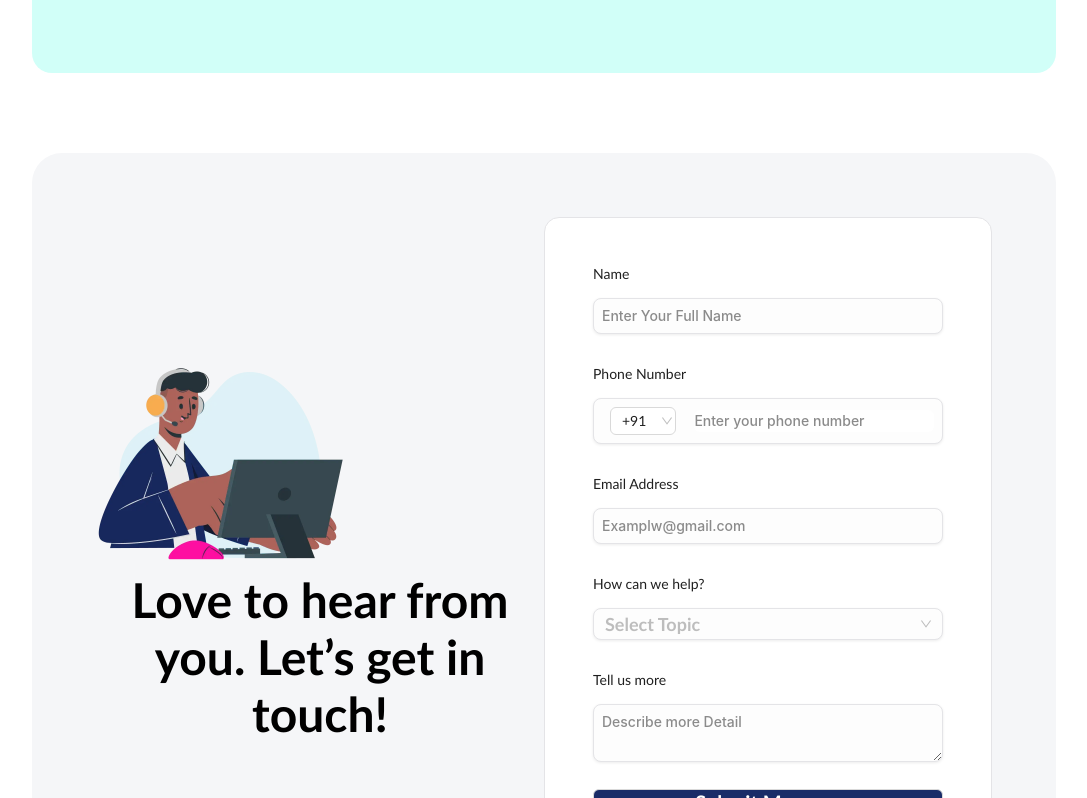
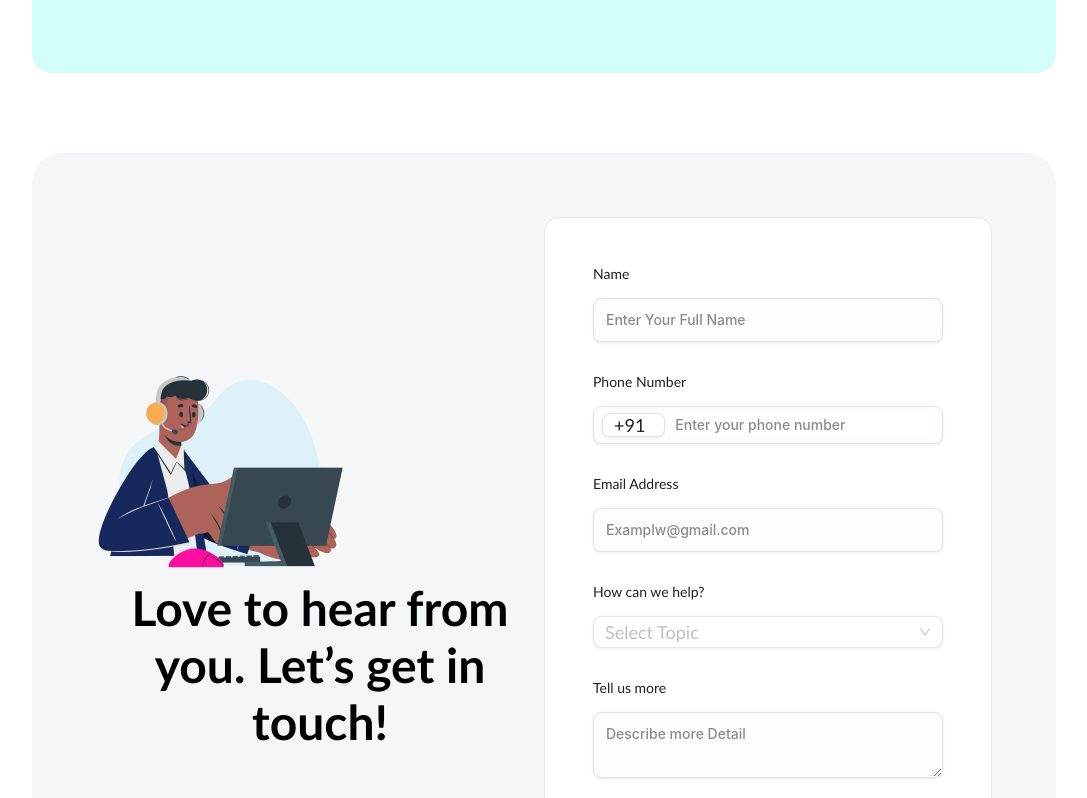
Before and after one commit to Meet-Sabhani/happykamper, a React (Create React App) app: page / in a window 1280 px wide. Shown: the part 6213-7011 px from the top of the page, without its empty margins (96-1183 px from the left). Built offline with nearby package versions, Linux system fonts and the light colour scheme.

Commit message:
box shadow

```diff
--- a/src/components/download/DownloadNow.jsx
+++ b/src/components/download/DownloadNow.jsx
@@ -13,7 +13,7 @@ export const DownloadNow = () => {
       font-size: 22px;
       border: none;
     }
-    @media (max-width: 992px) {
+    @media (max-width: 1024px) {
       button {
         padding: 10px 14px;
         font-size: 18px;
--- a/src/styles/ContactStyle.js
+++ b/src/styles/ContactStyle.js
@@ -43,10 +43,17 @@ export const ContactStyle = styled.div`
 
       .phoneSelect {
         width: auto;
-        display: flex;
-        align-items: center;
-        justify-content: center;
-        padding: 2px 8px;
+        height: 24px;
+        border-radius: 8px;
+        border: 1px solid rgb(228, 228, 231);
+        background: rgb(253, 253, 253);
+        box-shadow: rgba(0, 0, 0, 0.08) 0px 1px 3px 0px;
+        .ant-select-arrow {
+          display: none;
+        }
+        .ant-select-selection-item {
+          padding-inline-end: 8px;
+        }
       }
 
       .phoneI {
@@ -67,7 +74,7 @@ export const ContactStyle = styled.div`
       border: 1px solid rgb(228, 228, 231);
       background: rgb(253, 253, 253);
       box-shadow: rgba(0, 0, 0, 0.08) 0px 1px 3px 0px;
-      padding: 6px 8px;
+      padding: 10px 12px;
       &::placeholder {
         color: #8b8b8b;
         font-size: 14px;
@@ -75,39 +82,18 @@ export const ContactStyle = styled.div`
       }
     }
 
+    .ant-select-selector {
+      border: none;
+      box-shadow: none !important;
+      font-size: 18px;
+      border-radius: 8px;
+    }
+
     .selectOption {
-      font-size: 14px;
-      .ant-select-selector {
-        border-radius: 8px;
-        border: 1px solid rgb(228, 228, 231);
-        background: rgb(253, 253, 253);
-        box-shadow: rgba(0, 0, 0, 0.08) 0px 1px 3px 0px;
-        font-size: 18px;
-        font-weight: bold;
-        color: #5e5e5e;
-
-        &:hover,
-        &:focus {
-          outline: 0 !important;
-          border: 1px solid rgb(228, 228, 231) !important;
-        }
-
-        &:focus {
-          box-shadow: rgba(0, 0, 0, 0.08) 0px 1px 3px 0px !important;
-        }
-      }
-
-      .ant-select-selection-item {
-        font-size: 20px;
-        line-height: 28px;
-        font-weight: 500;
-      }
-
-      &:hover .ant-select-selector,
-      &:focus .ant-select-selector {
-        border-color: rgb(228, 228, 231) !important;
-        box-shadow: rgba(0, 0, 0, 0.08) 0px 1px 3px 0px !important;
-      }
+      border: 1px solid rgb(228, 228, 231);
+      border-radius: 8px;
+      background: rgb(253, 253, 253);
+      box-shadow: rgba(0, 0, 0, 0.08) 0px 1px 3px 0px;
     }
 
     .ant-btn {
@@ -132,7 +118,6 @@ export const ContactStyle = styled.div`
     padding: 48px 20px;
     border-radius: unset;
     .Contact-right {
-      /* border: none; */
       border-radius: 0 0 15px 15px;
       padding: 20px;
       border-top: none;
@@ -156,7 +141,6 @@ export const ContactStyle = styled.div`
 
     .Contact-left {
       align-items: center;
-
       h1 {
         text-align: center;
         font-size: 30px;
@@ -167,11 +151,4 @@ export const ContactStyle = styled.div`
       padding: 20px;
     }
   }
-
-  .testcl {
-    border-radius: 8px;
-    border: 1px solid rgb(228, 228, 231);
-    /* background: rgb(253, 253, 253);
-    box-shadow: rgba(0, 0, 0, 0.08) 0px 1px 3px 0px; */
-  }
 `;
```
